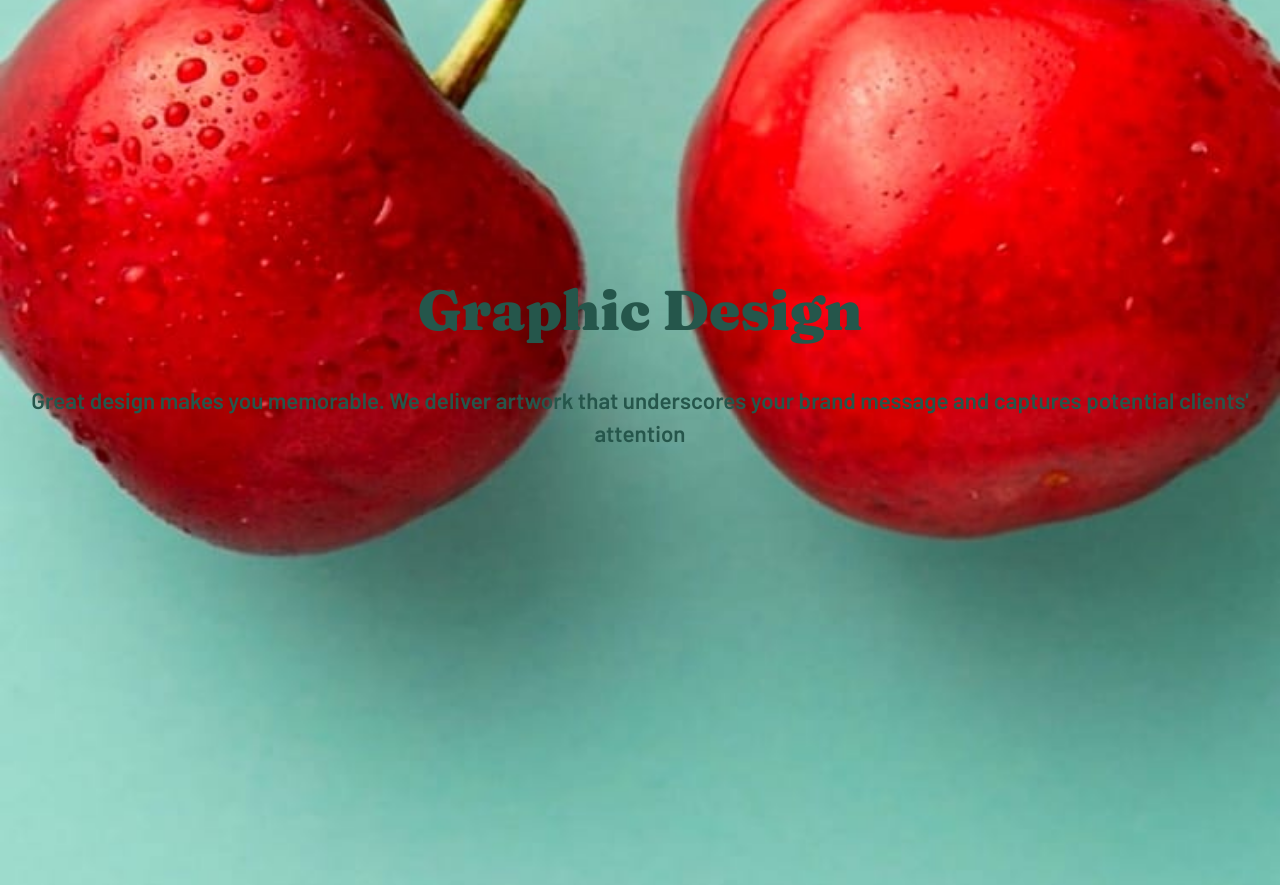
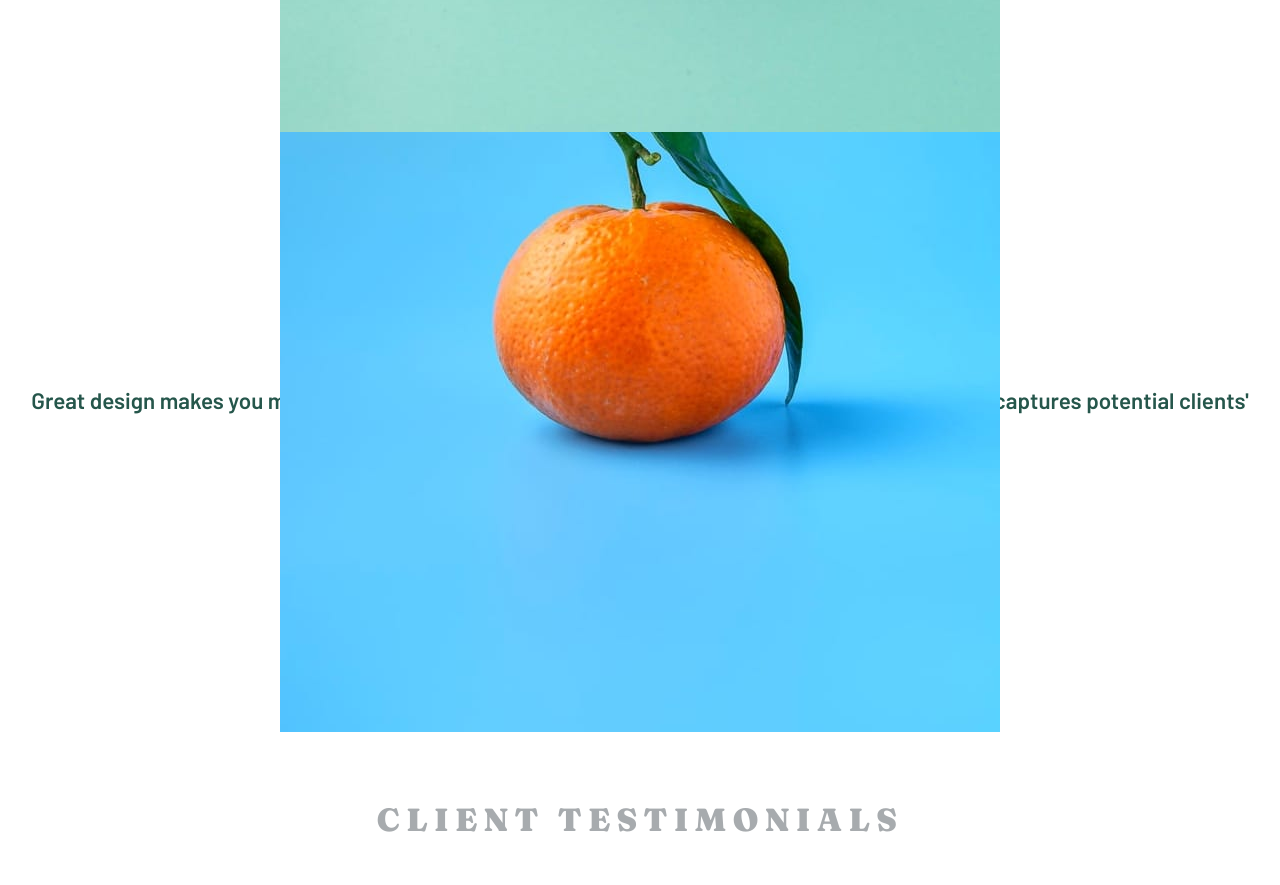
Before and after one commit to elvisowusu/Sunny-Side, a React (Vite) app: page / in a window 1280 px wide. Shown: the part 3220-4105 px from the top of the page. Built offline with nearby package versions, Linux system fonts and the light colour scheme.

Commit message:
Add desktop image imports and update image rendering logic

```diff
--- a/src/Components/Others.jsx
+++ b/src/Components/Others.jsx
@@ -1,21 +1,22 @@
-
+import { useContext } from 'react';
 import mobileGraphicsDesign from '../assets/mobile/image-graphic-design.jpg'
 import mobilePhotography from '../assets/mobile/image-photography.jpg'
-
+import desktopGraphicsDesign from '../assets/desktop/image-graphic-design.jpg'
+import desktopPhotography from '../assets/desktop/image-photography.jpg'
+import { ScreenWidthContext } from './Body';
 
 function Others() {
 
-    const others =[{topic:'Graphic Design',content:"Great design makes you memorable. We deliver artwork that underscores your brand message and captures potential clients' attention",image:mobileGraphicsDesign},
-                    {topic:'Photography',content:"Increase your credibility by getting the most stunning, high-quality photos that improve your business image.",image:mobilePhotography},
-                    ]
-
+    const others =[{topic:'Graphic Design',content:"Great design makes you memorable. We deliver artwork that underscores your brand message and captures potential clients' attention",image:mobileGraphicsDesign,image2:desktopGraphicsDesign},
+                    {topic:'Photography',content:"Increase your credibility by getting the most stunning, high-quality photos that improve your business image.",image:mobilePhotography,image2:desktopPhotography}]
+    const screenWidth = useContext(ScreenWidthContext)
     return (
         <div className='relative'>
         {
             others.map((other,key)=>{
                 return(
                     <div key={key} className={`relative flex flex-col justify-center items-center ${other.topic==='Photography'? 'text-Darkblue(photographytext)':'text-Darkdesaturatedcyan(graphicdesigntext)'}`}>
-                        <img src={other.image} alt="image" className='w-[100%] h-[100%]'/>
+                        <img src={screenWidth < 768? other.image:other.image2} alt="image"/>
                         <div className={`absolute top-[22rem] sm:top-[42rem]`}>
                         <h1 className='font-extrabold text-[2rem] sm:text-[3.5rem] mt-[3.5rem] sm:mt-[4rem] mb-[1.5rem] sm:mb-[2rem] font-FrauncesFont'>{other.topic}</h1>
                         <p className='px-[1.3rem] text-[0.9rem] sm:text-[1.4rem] font-semibold font-BarlowFont'>{other.content}</p>
```
